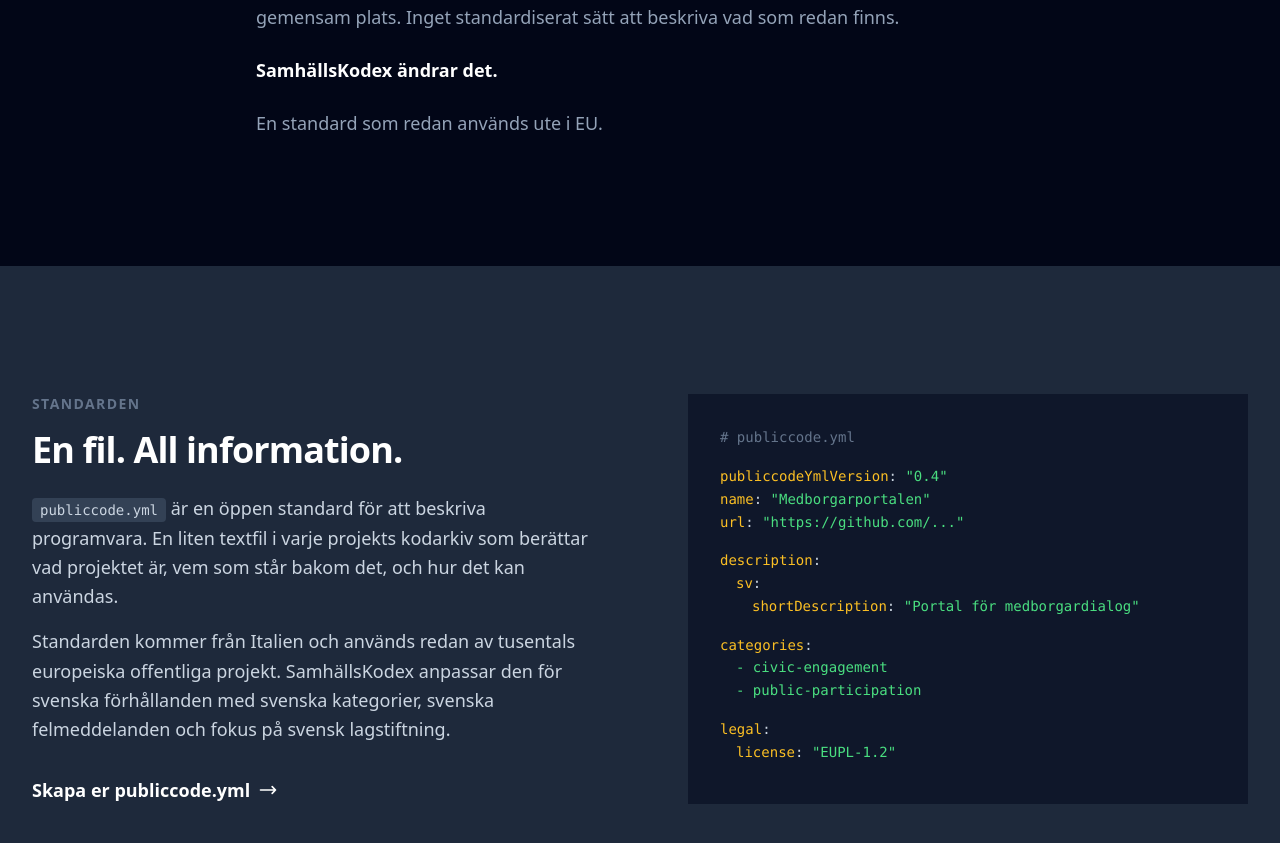
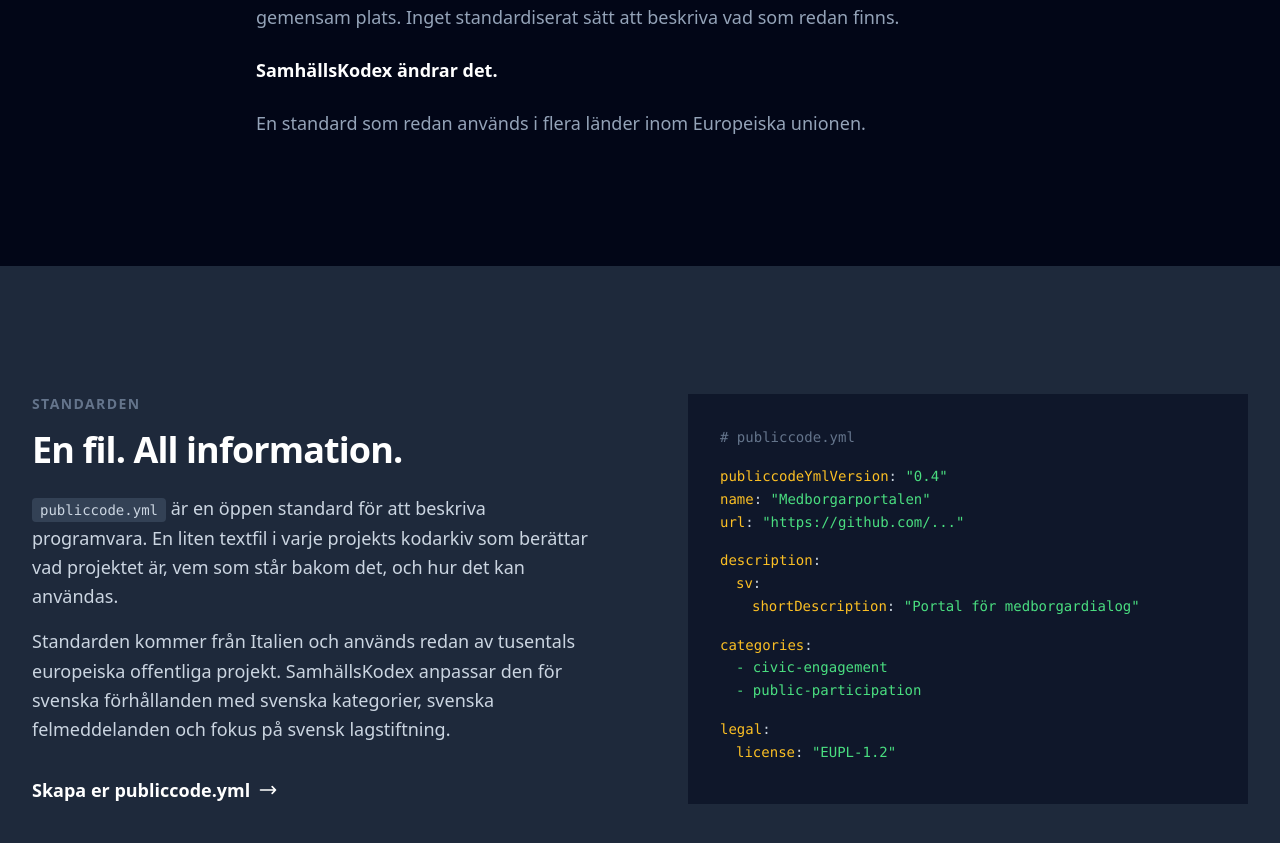
Before and after one commit to Cetriq/publiccode-tools, a Next.js app in the folder packages/web/: page / in a window 1280 px wide. Shown: the part 2071-2914 px from the top of the page. Built offline with nearby package versions, Linux system fonts and the light colour scheme; no server answers.

Commit message:
fix(web): Improve EU standard wording
🤖 Generated with [Claude Code](https://claude.com/claude-code)

Co-Authored-By: Claude <noreply@anthropic.com>

```diff
--- a/packages/web/app/page.tsx
+++ b/packages/web/app/page.tsx
@@ -96,7 +96,7 @@ export default function Home() {
                 SamhällsKodex ändrar det.
               </p>
               <p className="text-slate-400">
-                En standard som redan används ute i EU.
+                En standard som redan används i flera länder inom Europeiska unionen.
               </p>
             </div>
           </div>
```
